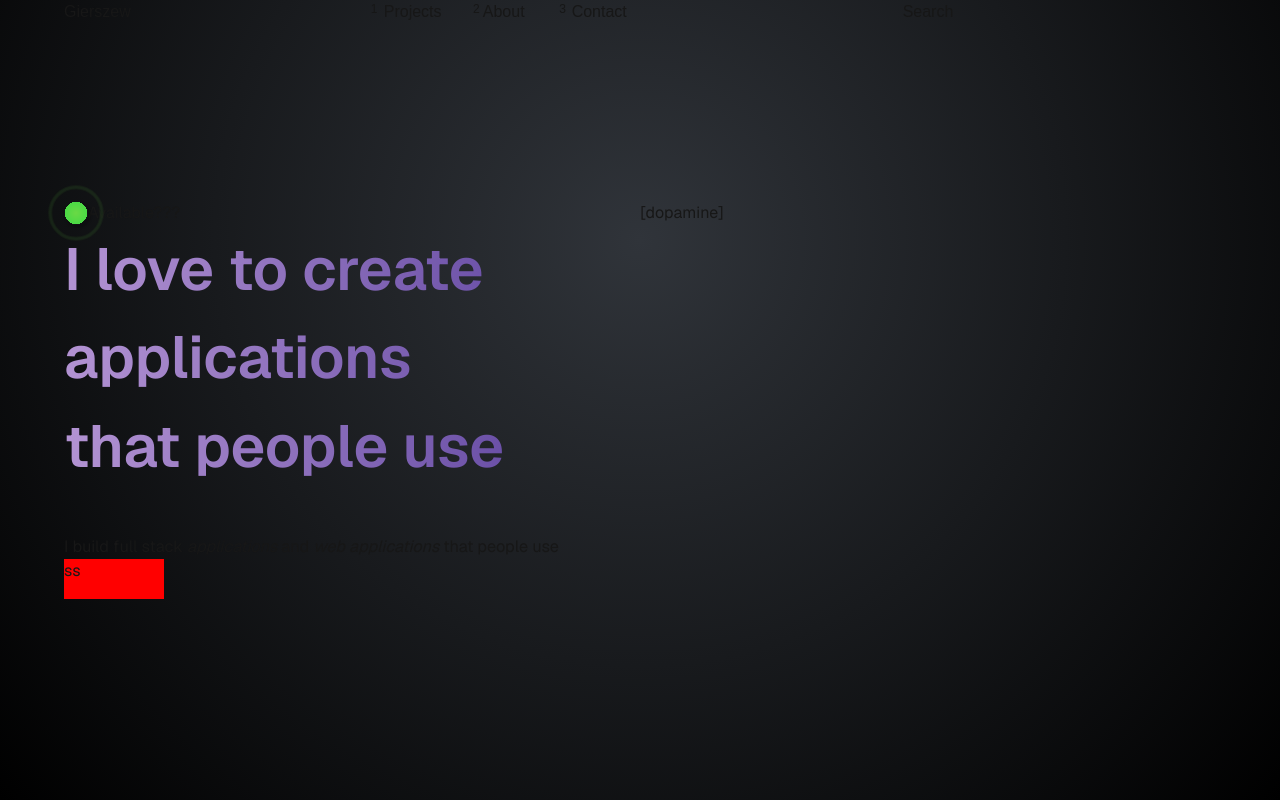
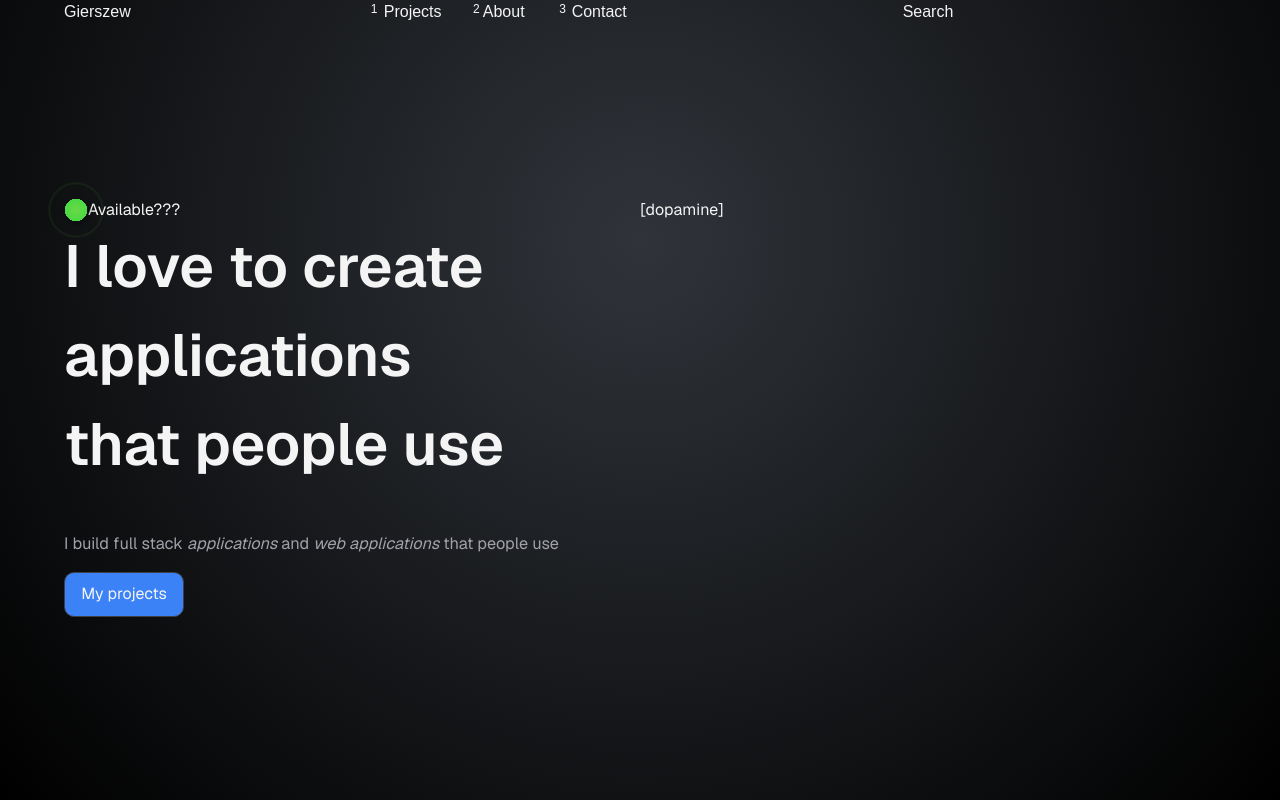
Before and after one commit to Gierszew/portfolio, a Next.js app: page / in a window 1280 px wide. Built offline with nearby package versions, Linux system fonts and the light colour scheme.

Commit message:
a little bit of style

```diff
--- a/app/components/Header.tsx
+++ b/app/components/Header.tsx
@@ -5,7 +5,7 @@ export default function Header() {
         <header className="flex justify-center fixed w-100/100">
             <div className="flex w-6xl">
                 <nav className="w-1/4 flex justify-start left">
-                    <a href="#">Gierszew</a>
+                    <Link href="/">Gierszew</Link>
                 </nav>
                 <nav className="w-1/4 flex justify-around center">
                     <div className="flex justify-between">
--- a/app/components/Project.tsx
+++ b/app/components/Project.tsx
@@ -3,7 +3,7 @@ export default function Project() {
         <>
             <div className="flex flex-row justify-center w-screen">
                 <div className="flex w-xl">[image of project]</div>
-                <div className="flex w-xl">
+                <div className="flex flex-col w-xl items-center">
                     <h1>This website</h1>
                     <p>
                         Determined to show my real skills, I created this website to show up to real world
--- a/app/components/ProjectFollow.tsx
+++ b/app/components/ProjectFollow.tsx
@@ -38,15 +38,15 @@ export default function ProjectFollow() {
 
     return (
         <div
-            className="w-25 h-10"
+            className="w-30 h-11.25"
             onMouseMove={(e) => followCursorPosition(e)}
             onMouseLeave={(e) => backInPosition(e)}
             ref={containerRef}>
             <div
-                className="follow"
+                className="flex justify-center items-center follow"
                 ref={followRef}>
                 <a>
-                    ss
+                    My projects
                 </a>
             </div>
         </div>
--- a/app/globals.css
+++ b/app/globals.css
@@ -1,8 +1,12 @@
 @import "tailwindcss";
 
 :root {
-  --background: #ffffff;
-  --foreground: #171717;
+  --background: radial-gradient(circle at 50% 30%, #30343a 0%, #000 100%);
+  --foreground: #f4f4f5;
+  --secondary-color: #a1a1aa;
+  --primary-button: #3b82f6;
+  --primary-button-hover: #60a5fa;
+  --border-color: #3f3f46;
 }
 
 @theme inline {
@@ -14,8 +18,7 @@
 
 @media (prefers-color-scheme: dark) {
   :root {
-    --background: #0a0a0a;
-    --foreground: #ededed;
+
   }
 }
 
@@ -26,11 +29,7 @@ body {
 }
 
 main {
-  background: radial-gradient(
-    circle at 50% 30%,
-    #30343a 0%,
-    #000000 100%
-  )
+  background: var(--background);
 }
 
 .pulsating-circle {
@@ -51,7 +50,7 @@ main {
   width: 2em;     /* 1.5em + 2*0.25em = 2em */
   height: 2em;
   border-radius: 50%;
-  border: 2px solid #6ad945;
+  border: 1.5px solid #6ad945;
   box-sizing: border-box;
   animation: pulsating-ripple 2s ease-out infinite;
 }
@@ -68,26 +67,40 @@ main {
 }
 
 .main-text {
+  display: inline-block;
+  clip-path: inset(0 100% 0 0);
   font-family: "Geist"; /* to change? */
   font-size: 3.7rem;
   font-weight: 600;
-  background-image: linear-gradient(to left, #553c9a, #b393d3); /* to change */
-  color: transparent;
+  color: var(--foreground);
   background-clip: text;
   -webkit-background-clip: text;
+  transition: clip-path 1.2s ease-in;
+}
+
+.main-text.visible {
+  clip-path: inset(0 0 0 0);
 }
 
 .bottom-text {
   font-size: 1.02rem;
+  color: var(--secondary-color);
 }
 
 .follow {
   position: absolute;
-  width: 100px;
-  height: 40px;
-  background-color: red;
+  width: 120px;
+  height: 45px;
+  border: 1px solid var(--border-color);
+  border-radius: 10px;
+  background-color: var(--primary-button);
   pointer-events: none;
   transition: left 0.1s ease-out, top 0.1s ease-out;
+  margin-top: 15px;
   left: 0;
   top: 0;
 }
+
+.follow a {
+
+}
--- a/app/layout.tsx
+++ b/app/layout.tsx
@@ -1,6 +1,7 @@
 import type { Metadata } from "next";
 import { Geist, Geist_Mono } from "next/font/google";
 import "./globals.css";
+import Header from "./components/Header";
 
 const geistSans = Geist({
   variable: "--font-geist-sans",
@@ -23,7 +24,10 @@ export default function RootLayout({ children }: LayoutProps<"/">) {
       lang="en"
       className={`${geistSans.variable} ${geistMono.variable} h-full antialiased`}
     >
-      <body className="min-h-full flex flex-col">{children}</body>
+      <body className="min-h-full flex flex-col">
+        <Header />
+        {children}
+      </body>
     </html>
   );
 }
--- a/app/page.tsx
+++ b/app/page.tsx
@@ -1,22 +1,26 @@
 "use client"
 
-import { MouseEvent, useRef } from "react";
+import { MouseEvent, useEffect, useRef, useState } from "react";
 import ProjectFollow from "./components/ProjectFollow";
 import Header from "./components/Header";
 
 export default function Home() {
+  const [visible, setVisible] = useState(false);
+
+  useEffect(() => {
+    setVisible(true);
+  }, [])
 
   return (
     <>
-      <Header />
-      <main className="flex flex-col flex-1 items-center justify-center bg-zinc-50 font-sans">
-        <div className="flex flex-row justify-center  w-screen">
+      <main className="flex flex-col flex-1 items-center justify-center font-sans">
+        <div className="flex flex-row justify-center w-screen">
           <div className="flex flex-col w-xl">
             <div className="flex">
               <div className="pulsating-circle"></div>
               <div>Available???</div>
             </div>
-            <h1 className="main-text">
+            <h1 className={`main-text ${visible? "visible" : ""}`}>
               <div>I love to create applications </div>
               <div>that people use</div>
             </h1>
```
